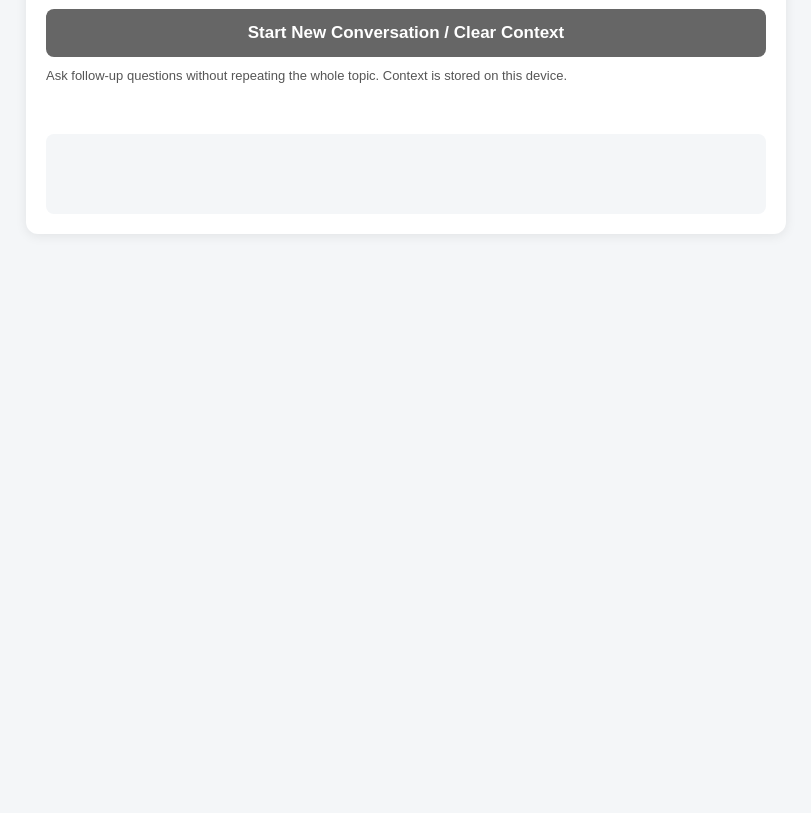
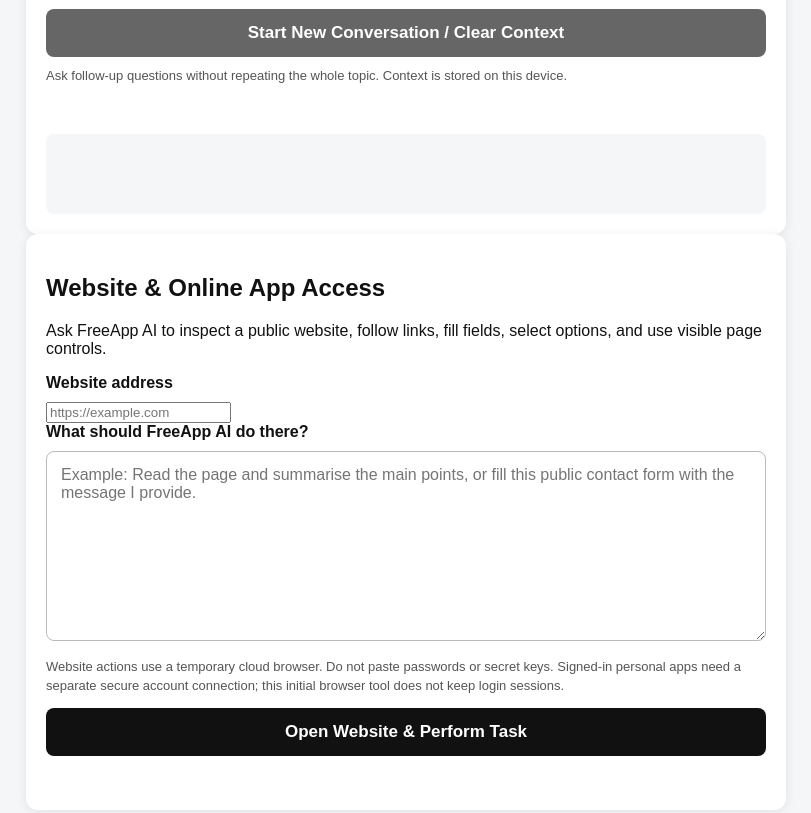
Before and after one commit to blvckson/FreeApp-AI, a website: page public/index.html in a window 1280 px wide. Shown: the part 494-1307 px from the top of the page, without its empty margins (234-1045 px from the left). Before the commit the page ends 800 px from the top, so only its background shows below. Drawn offline with Linux system fonts and the light colour scheme; no server answers; a web font is replaced by a local one.

Commit message:
Add website and online app access controls

```diff
--- a/public/index.html
+++ b/public/index.html
@@ -39,6 +39,18 @@
         <ul id="source-list"></ul>
       </div>
     </section>
+    <section class="card website-card">
+      <h2>Website & Online App Access</h2>
+      <p>Ask FreeApp AI to inspect a public website, follow links, fill fields, select options, and use visible page controls.</p>
+      <label for="website-url">Website address</label>
+      <input id="website-url" type="url" placeholder="https://example.com" autocomplete="url">
+      <label for="website-task">What should FreeApp AI do there?</label>
+      <textarea id="website-task" rows="4" placeholder="Example: Read the page and summarise the main points, or fill this public contact form with the message I provide."></textarea>
+      <p class="small">Website actions use a temporary cloud browser. Do not paste passwords or secret keys. Signed-in personal apps need a separate secure account connection; this initial browser tool does not keep login sessions.</p>
+      <button id="website-run-button" type="button">Open Website & Perform Task</button>
+      <div id="website-status" class="status" aria-live="polite"></div>
+      <div id="website-result" class="website-result" aria-live="polite"></div>
+    </section>
   </main>
 
   <div id="builtin-narrator-modal" class="modal" hidden><div class="modal-card voice-modal-card" role="dialog" aria-modal="true"><button id="builtin-narrator-close" class="modal-close" type="button">×</button><h2>Built-in Narrator</h2><p>Uses the Android device Text-to-Speech engine. This is separate from Voice Clone Narrator.</p><div class="narrator-controls"><button id="builtin-speak-button" type="button">🔊 Read Latest Answer</button><button id="builtin-stop-button" type="button">⏹ Stop</button><label><input id="builtin-auto-button" type="checkbox"> Automatically read AI answers</label></div></div></div>
```
